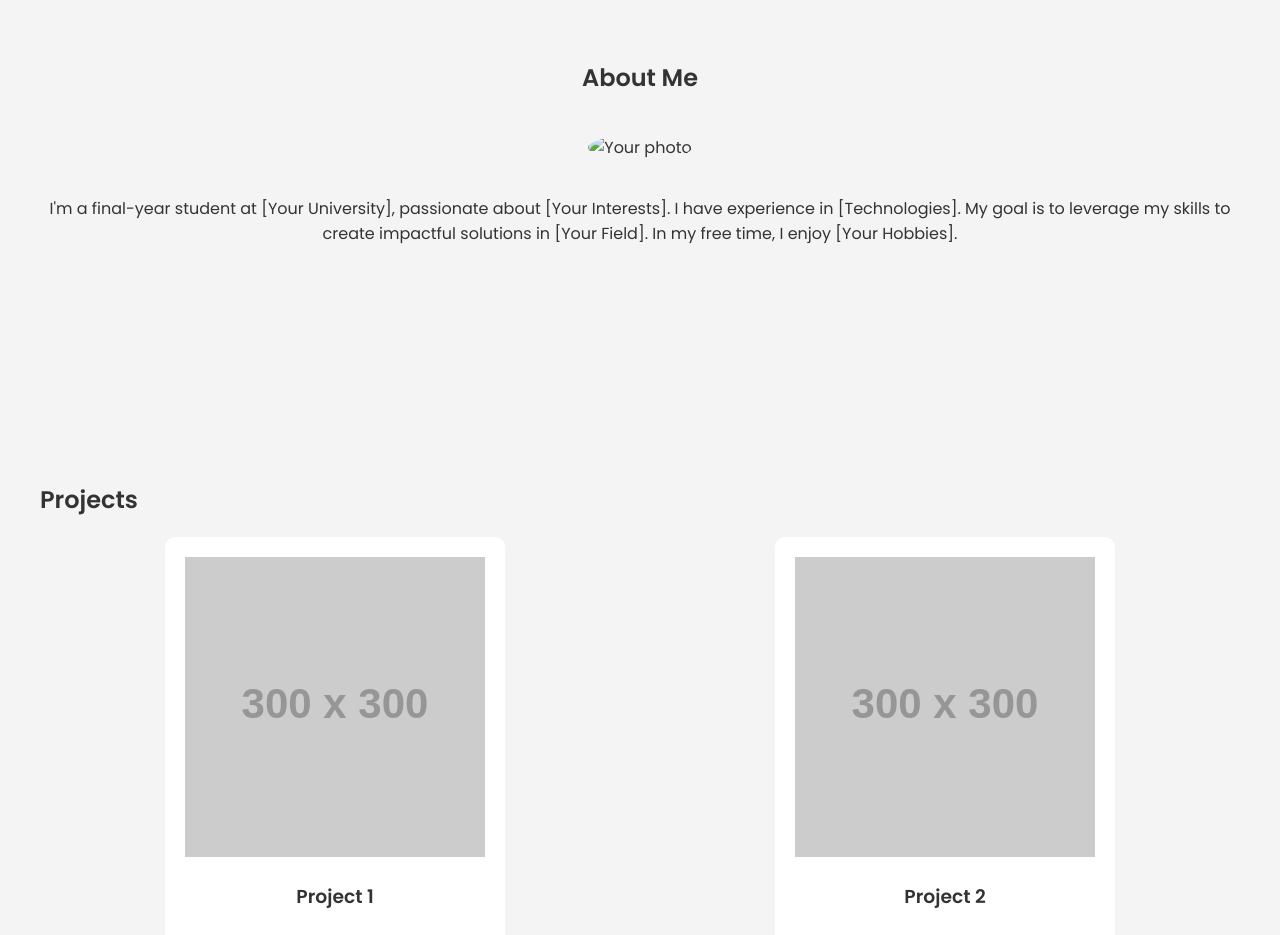
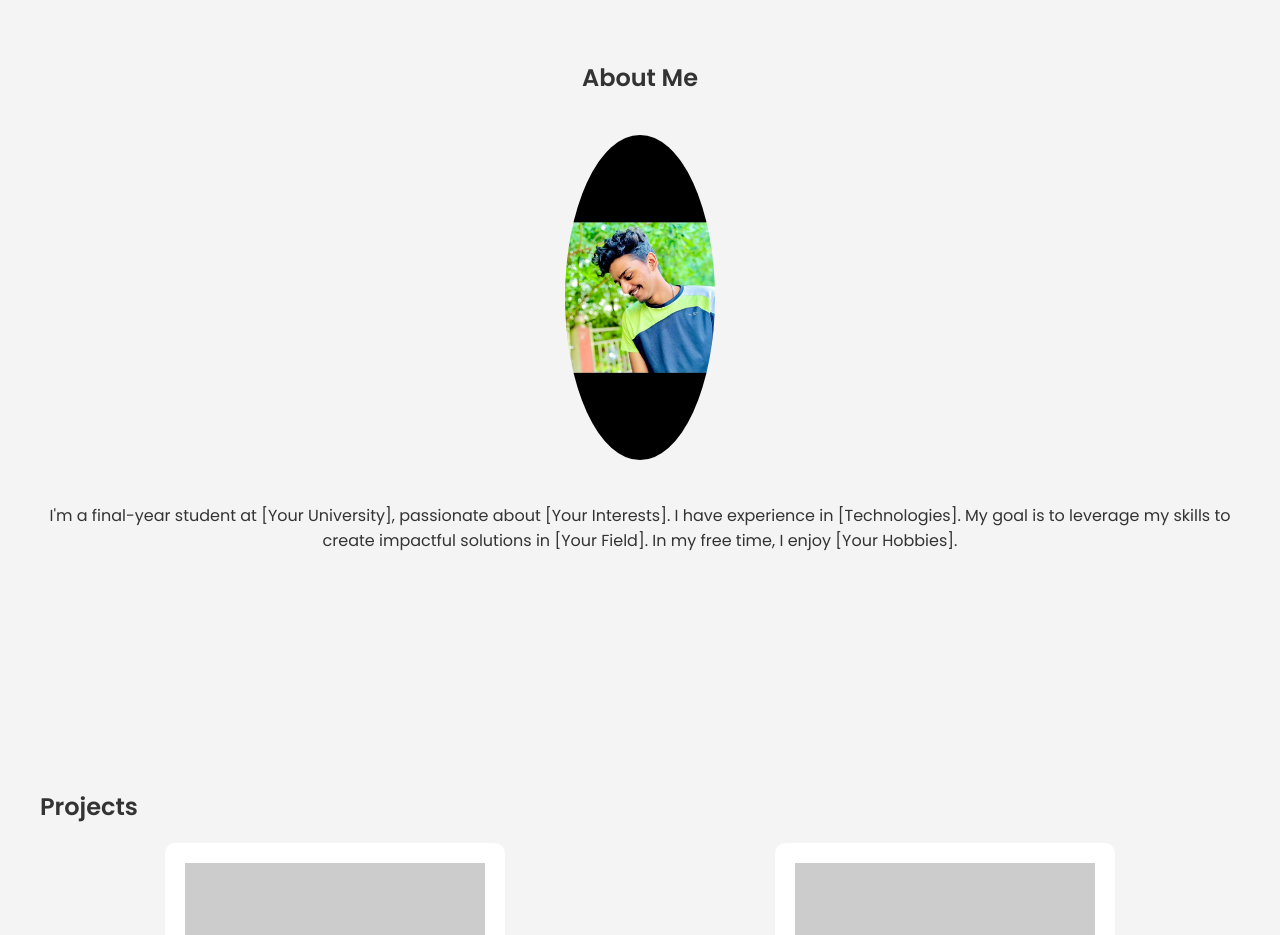
Before and after one commit to mdrebel/portfolio, a plain HTML site: page index.html in a window 1280 px wide. Shown: the part 860-1795 px from the top of the page. Drawn offline with Linux system fonts and the light colour scheme; placeholder pictures from the web are drawn by us.

Commit message:
first commit

```diff
--- a/index.html
+++ b/index.html
@@ -38,7 +38,7 @@
         <!-- About Section -->
         <section id="about" class="about-section container">
             <h2>About Me</h2>
-            <img src="ur image" alt="Your photo" class="profile-pic">
+            <img src="img/images.jpg" alt="Your photo" class="profile-pic">
             <p>
                 I'm a final-year student at [Your University], passionate about [Your Interests].
                 I have experience in [Technologies]. My goal is to leverage my skills to create
```
Also changed, not shown: img/images.jpg (added).
